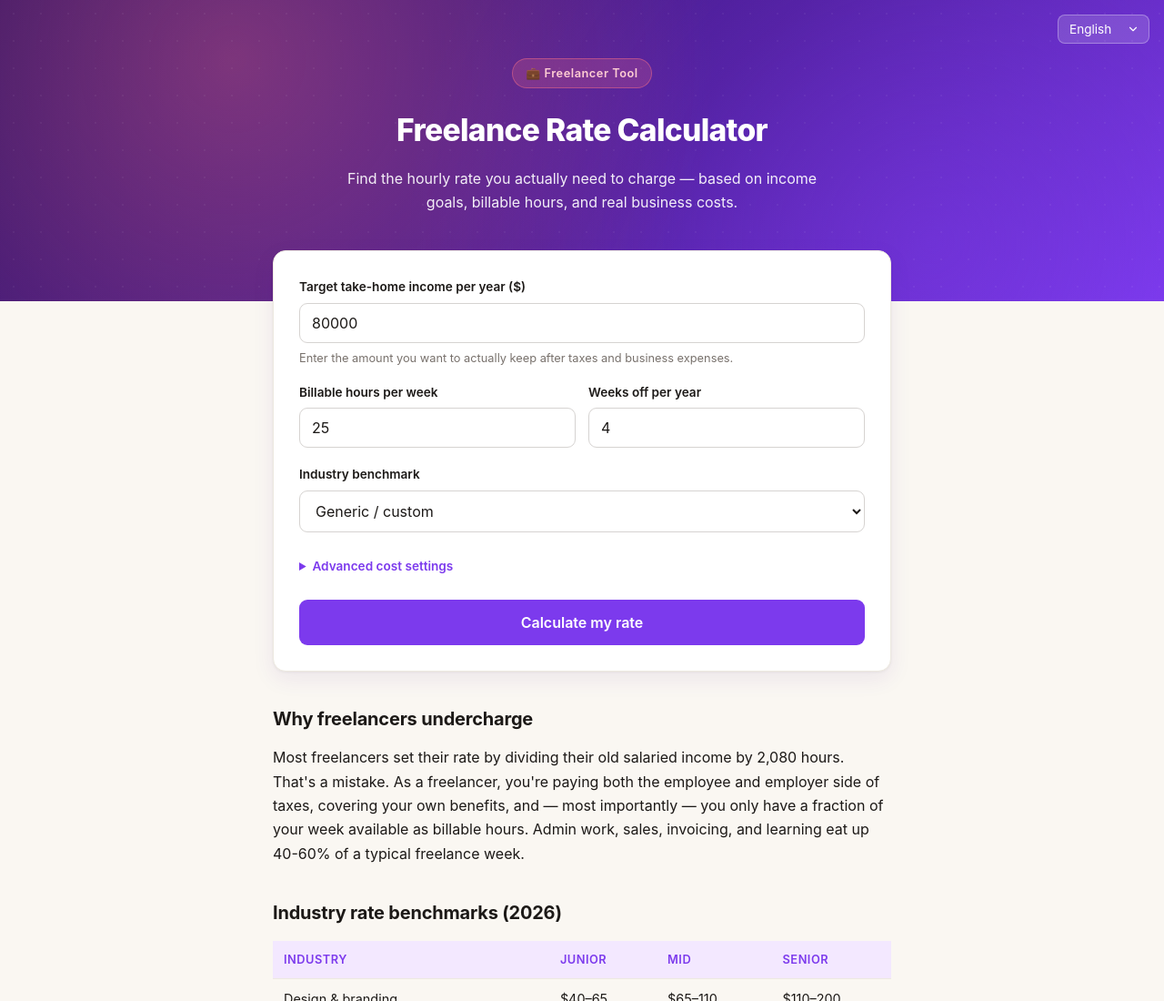
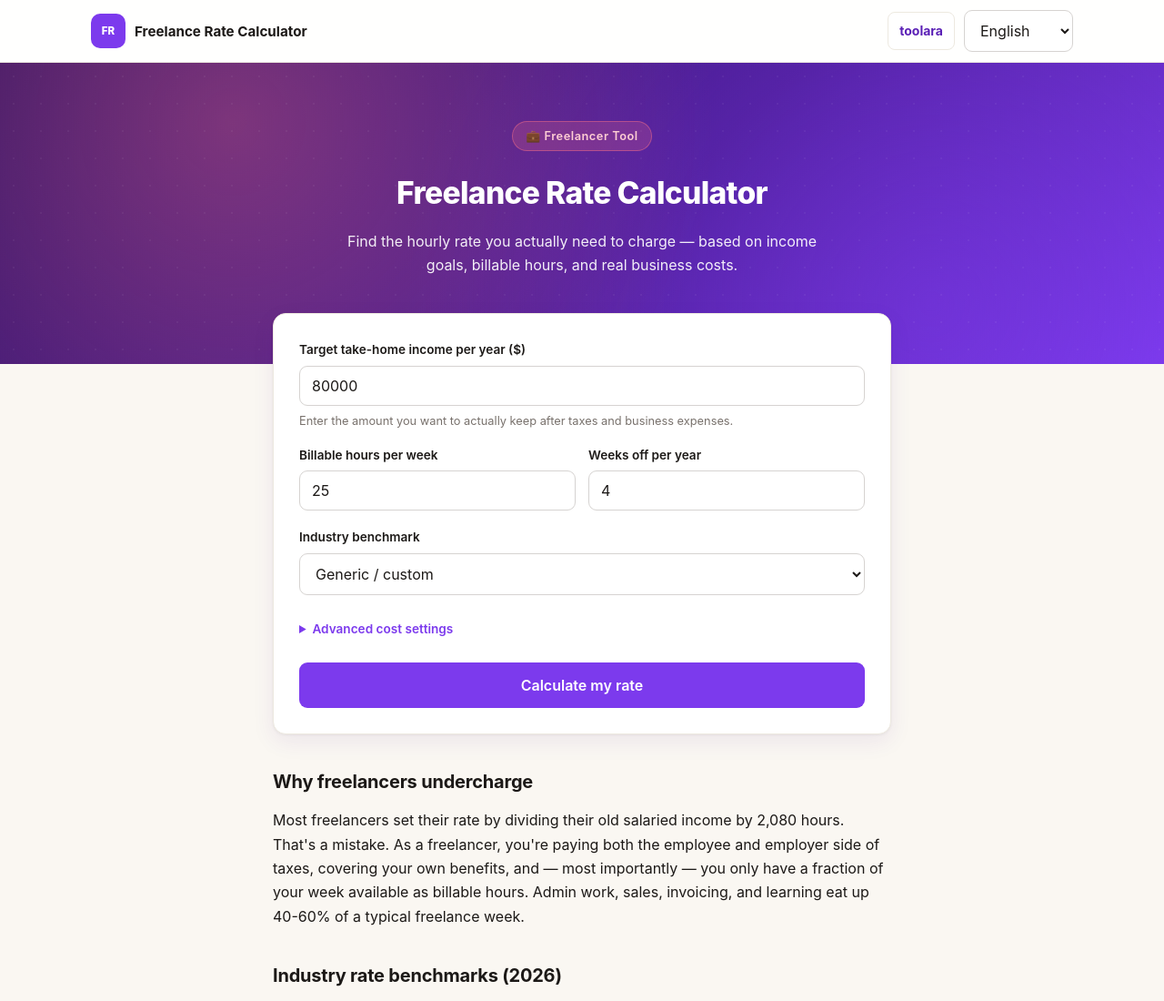
Before and after one commit to lvyafei2026-coder/freelance-rate-calculator, a plain HTML site: page index.html in a window 1280 px wide. Shown: the top 1100 px of the page at 91% size. Drawn offline with Linux system fonts and the light colour scheme.

Commit message:
Add Toolara site navigation

```diff
--- a/css/style.css
+++ b/css/style.css
@@ -131,3 +131,19 @@
   .rate-main { font-size: 2.3rem; }
   .tier-grid { grid-template-columns: repeat(2, 1fr); }
 }
+/* Toolara site navigation */
+.site-header { position: relative; z-index: 10; background: rgba(255,255,255,0.96); border-bottom: 1px solid var(--border, #e2e8f0); }
+.site-header-inner { max-width: 1120px; min-height: 68px; margin: 0 auto; padding: 10px 20px; display: flex; align-items: center; justify-content: space-between; gap: 20px; }
+.site-brand { min-width: 0; display: flex; align-items: center; gap: 10px; color: var(--text, #0f1c2e); text-decoration: none; font-weight: 700; }
+.site-brand-mark { width: 38px; height: 38px; flex: 0 0 38px; display: grid; place-items: center; border-radius: 10px; background: var(--accent, #2563eb); color: #fff; font-size: 0.72rem; font-weight: 800; }
+.site-brand-name { font-size: 0.95rem; line-height: 1.25; }
+.site-nav { display: flex; align-items: center; gap: 10px; }
+.site-nav-link { padding: 8px 12px; border: 1px solid var(--border, #e2e8f0); border-radius: 8px; background: #fff; color: var(--accent-dark, var(--accent, #1d4ed8)); text-decoration: none; white-space: nowrap; font-size: 0.875rem; font-weight: 650; transition: background 0.15s, border-color 0.15s; }
+.site-nav-link:hover { background: var(--bg, #f8fafc); border-color: var(--accent, #2563eb); }
+.site-nav select { width: auto; min-width: 120px; margin: 0; }
+@media (max-width: 560px) {
+  .site-header-inner { min-height: 0; padding: 10px 14px; flex-wrap: wrap; gap: 10px; }
+  .site-brand { flex: 1 1 100%; }
+  .site-nav { width: 100%; justify-content: space-between; gap: 8px; }
+  .site-nav select { min-width: 118px; }
+}
--- a/index.html
+++ b/index.html
@@ -36,14 +36,14 @@
 <link rel="stylesheet" href="/css/style.css">
 </head>
 <body>
+<header class="site-header"><div class="site-header-inner"><a class="site-brand" href="/" aria-label="freelance-rate-calculator"><span class="site-brand-mark" aria-hidden="true">FR</span><span class="site-brand-name" data-i18n="title"></span></a><nav class="site-nav" aria-label="Site navigation"><a class="site-nav-link" href="https://toolara.dev/">toolara</a><select id="langSelect" onchange="setLang(this.value)" aria-label="Language">
+      <option value="en">English</option>
+      <option value="zh">简体中文</option>
+    </select></nav></div></header>
+
 
 <header class="hero">
-  <div class="lang-switch">
-    <select id="langSelect" onchange="setLang(this.value)" aria-label="Language">
-      <option value="en">English</option>
-      <option value="zh">简体中文</option>
-    </select>
-  </div>
+
   <div class="hero-inner">
     <div class="hero-badge">💼 Freelancer Tool</div>
     <h1 data-i18n="title">Freelance Rate Calculator</h1>
```
Also changed, not shown: zh/index.html (+6 -6 lines).
